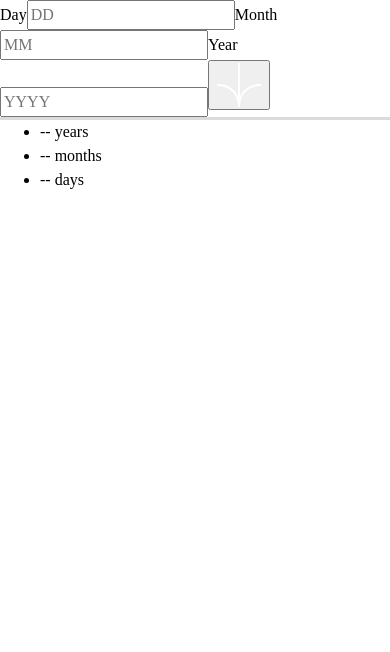
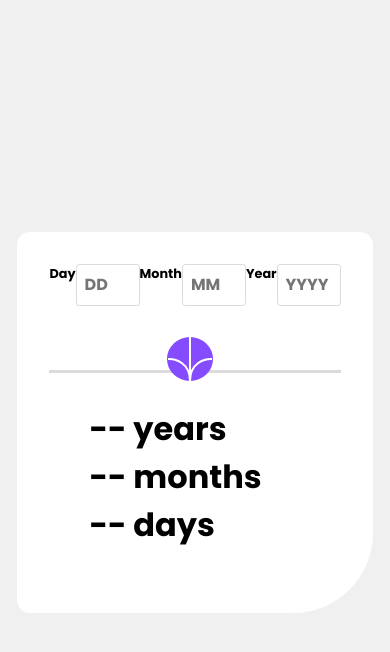
Before and after one commit to sclingan/age-calculator-app, a React (Vite) app: page / in a window 390 px wide. Shown: the top 652 px of the page. Built offline with nearby package versions, Linux system fonts and the light colour scheme.

Commit message:
Adding basic mobile layout, fonts and variables

```diff
--- a/index.html
+++ b/index.html
@@ -8,6 +8,10 @@
     <!-- SEO -->
     <meta name="description" content="Frontend Mentor Age Calculator App">
     <meta name="author" content="Scott Clingan">
+    <!-- Google Fonts -->
+    <link rel="preconnect" href="https://fonts.googleapis.com">
+    <link rel="preconnect" href="https://fonts.gstatic.com" crossorigin>
+    <link href="https://fonts.googleapis.com/css2?family=Karla:wght@400;700&family=Poppins:ital,wght@0,700;1,400;1,800&display=swap" rel="stylesheet">
     <title>Frontend Mentor | Age calculator app</title>
   </head>
   <body>
--- a/src/App.css
+++ b/src/App.css
@@ -41,6 +41,79 @@ p, h1, h2, h3, h4, h5, h6 {
   isolation: isolate;
 }
 
+/*
+TODO:
+    fix button placement, try not using position absolute
+*/
+body {
+  display: flex;
+  flex-direction: column;
+  align-items: center;
+  justify-content: center;
+  background-color: hsl(0, 0%, 94%);
+  padding-inline: 1rem;
+  font-family: "Poppins";
+  font-size: 2rem;
+  font-weight: 400;
+}
+
+.sr-only:not(:focus):not(:active) {
+  clip: rect(0 0 0 0);
+  -webkit-clip-path: inset(50%);
+          clip-path: inset(50%);
+  height: 1px;
+  overflow: hidden;
+  position: absolute;
+  white-space: nowrap;
+  width: 1px;
+}
+
+.container {
+  background-color: hsl(0, 0%, 100%);
+  padding-inline: 2rem;
+  padding-block: 2rem;
+  border-radius: 0.8rem 0.8rem 5rem 0.8rem;
+}
+
 form {
+  display: flex;
+  flex-direction: row;
+  position: relative;
   border-bottom: 0.2rem solid hsl(0, 0%, 86%);
+  padding-bottom: 4rem;
+}
+
+label {
+  font-size: 0.8rem;
+  display: block;
+}
+
+input {
+  border: 0.05rem solid hsl(0, 0%, 86%);
+  border-radius: 0.2rem;
+  padding: 0.5rem;
+  max-width: 4rem;
+  font-size: 1rem;
+}
+
+button {
+  position: absolute;
+  top: 4.5rem;
+  left: 7rem;
+  border: none;
+  background-color: transparent;
+}
+
+svg {
+  background-color: hsl(259, 100%, 65%);
+  border-radius: 50%;
+  fill: hsl(259, 100%, 65%);
+}
+
+section {
+  padding-block: 2rem;
+}
+
+ul {
+  list-style-type: none;
 }/*# sourceMappingURL=App.css.map */
--- a/src/App.scss
+++ b/src/App.scss
@@ -9,30 +9,89 @@ $neutral-smoke: hsl(0, 1%, 44%);
 $neutral-offblack: hsl(0, 0%, 8%);
 $font-size: 2rem;
 $ff: 'Poppins';
-$fw-400i : 400i;
+$fw-400i : 400;
 $fw-700: 700;
-$fw-800i: 800i;
+$fw-800i: 800;
 
-body {}
+/*
+TODO:
+    fix button placement, try not using position absolute
+*/
 
-.container {}
+body {
+    display: flex;
+    flex-direction: column;
+    align-items: center;
+    justify-content: center;
+    background-color: $neutral-offwhite;
+    padding-inline: 1rem;
+    font-family: $ff;
+    font-size: $font-size;
+    font-weight: $fw-400i;
+}
 
-main {}
+.sr-only:not(:focus):not(:active) {
+    clip: rect(0 0 0 0);
+    clip-path: inset(50%);
+    height: 1px;
+    overflow: hidden;
+    position: absolute;
+    white-space: nowrap;
+    width: 1px;
+  }
+
+.container {
+    background-color: $neutral-white;
+    padding-inline: 2rem;
+    padding-block: 2rem;
+    border-radius: 0.8rem 0.8rem 5rem 0.8rem;
+}
+
+main {
+}
 
 form {
+    display: flex;
+    flex-direction: row;
+    position: relative;
     border-bottom: 0.2rem solid $neutral-grey;
+    padding-bottom: 4rem;
 }
 
-label {}
+label {
+    font-size: 0.8rem;
+    display: block;
+}
 
-input {}
+input {
+    border: 0.05rem solid $neutral-grey;
+    border-radius: 0.2rem;
+    padding: 0.5rem;
+    max-width: 4rem;
+    font-size: 1rem;
+}
 
-button {}
+button {
+    position: absolute;
+    top: 4.5rem;
+    left: 7rem;
+    border: none;
+    background-color: transparent;
+}
 
-img {}
+svg {
+    background-color: $primary-purple;
+    border-radius: 50%;
+    fill: $primary-purple;
+}
 
-section {}
+section {
+    padding-block: 2rem;
+}
 
-ul {}
+ul {
+    list-style-type: none;
+}
 
-li {}
+li {
+}
--- a/src/form.tsx
+++ b/src/form.tsx
@@ -1,19 +1,19 @@
 import { useState } from 'react'
-import btn from './assets/images/icon-arrow.svg'
 
 function Form() {
 
   return (
     <main>
+      <h1 className='sr-only'>Age Calculator App</h1>
         <form>
           <label htmlFor='day'>Day</label>
-          <input placeholder='DD'></input>
+          <input placeholder='DD' id='day'></input>
           <label htmlFor='month'>Month</label>
-          <input placeholder='MM'></input>
+          <input placeholder='MM' id='month'></input>
           <label htmlFor='year'>Year</label>
-          <input placeholder='YYYY'></input>
+          <input placeholder='YYYY' id='year'></input>
           <button>
-            <svg xmlns="http://www.w3.org/2000/svg" width="46" height="44" viewBox="0 0 46 44"><g fill="none" stroke="#FFF" stroke-width="2">
+            <svg xmlns="http://www.w3.org/2000/svg" width="46" height="44"><g fill="none" stroke="#fff" strokeWidth="2">
                 <path d="M1 22.019C8.333 21.686 23 25.616 23 44M23 44V0M45 22.019C37.667 21.686 23 25.616 23 44"/></g></svg>
           </button>
         </form>
```
Also changed, not shown: 1 other file (tests, documents, lock files or other folders).
